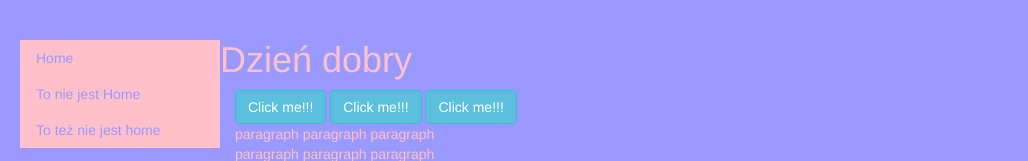
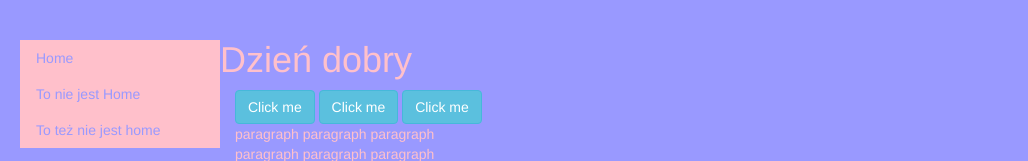
Before and after one commit to wiolaett0/prymusi5, a plain HTML site: page index.html in a window 1280 px wide. Shown: the top 161 px of the page, without its empty margins (0-1028 px from the left). Drawn offline with nearby package versions, Linux system fonts and the light colour scheme.

Commit message:
My first page

```diff
--- a/index.html
+++ b/index.html
@@ -98,9 +98,9 @@
 		  </div>
 		    <h1>Dzień dobry</h1>
 		       <div class="col-sm-12 col-lg-4">
-			  <button class="btn btn-info"> Click me!!!</button>
-			    <button class="btn btn-info"> Click me!!!</button>
-				 <button class="btn btn-info"> Click me!!!</button>
+			  <button class="btn btn-info"> Click me</button>
+			    <button class="btn btn-info"> Click me</button>
+				 <button class="btn btn-info"> Click me</button>
 
 			<div class="content-container">
 			</div>
```
